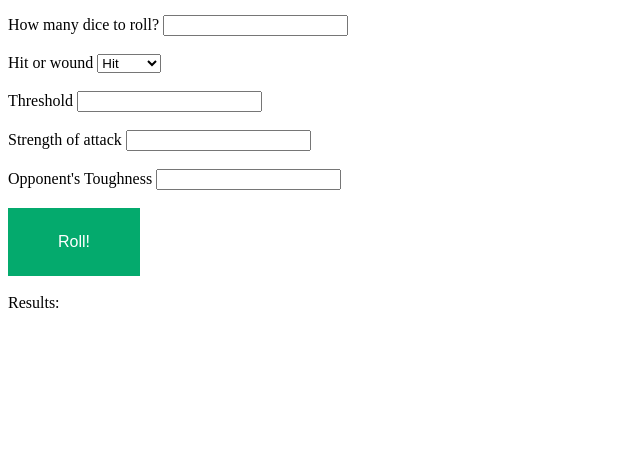
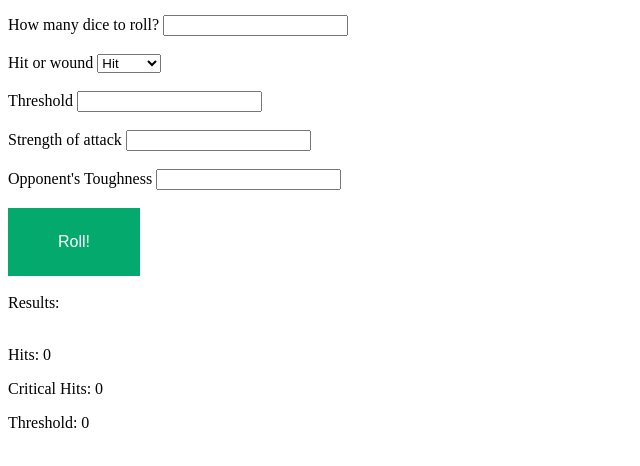
Before and after one commit to samshin3/dice-roller, a plain HTML site: page index.html in a window 1280 px wide. Both pictures are taken after a click on the button "Roll!". Shown: the part 104-570 px from the top of the page, without its empty margins (0-640 px from the left). Drawn offline with Linux system fonts and the light colour scheme.

Commit message:
fixed bug

```diff
--- a/dice_roll.js
+++ b/dice_roll.js
@@ -33,7 +33,7 @@ function main() {
     const hit_wound = String(document.getElementById("hit_wound").value);
     let threshold;
 
-    if (hit_wound === hit) {
+    if (hit_wound === "hit") {
         threshold = Number(document.getElementById("threshold").value);
     } else {
         threshold = threshold_by_cmp(strength, toughness);
@@ -58,5 +58,5 @@ function main() {
 
     document.getElementById("hits").innerHTML = "Hits: " + count;
     document.getElementById("critical").innerHTML = "Critical Hits: " + critical;
-    document.getElementById("threshold").innerHTML = "Threshold: " + threshold;
+    document.getElementById("threshold_result").innerHTML = "Threshold: " + threshold;
 }
--- a/index.html
+++ b/index.html
@@ -53,7 +53,7 @@
         <div id="roll_result">
             <p id = "hits"></p>
             <p id = "critical"></p>
-            <p id = "threshold"></p>
+            <p id = "threshold_result"></p>
         </div>
 
     </body>
```
